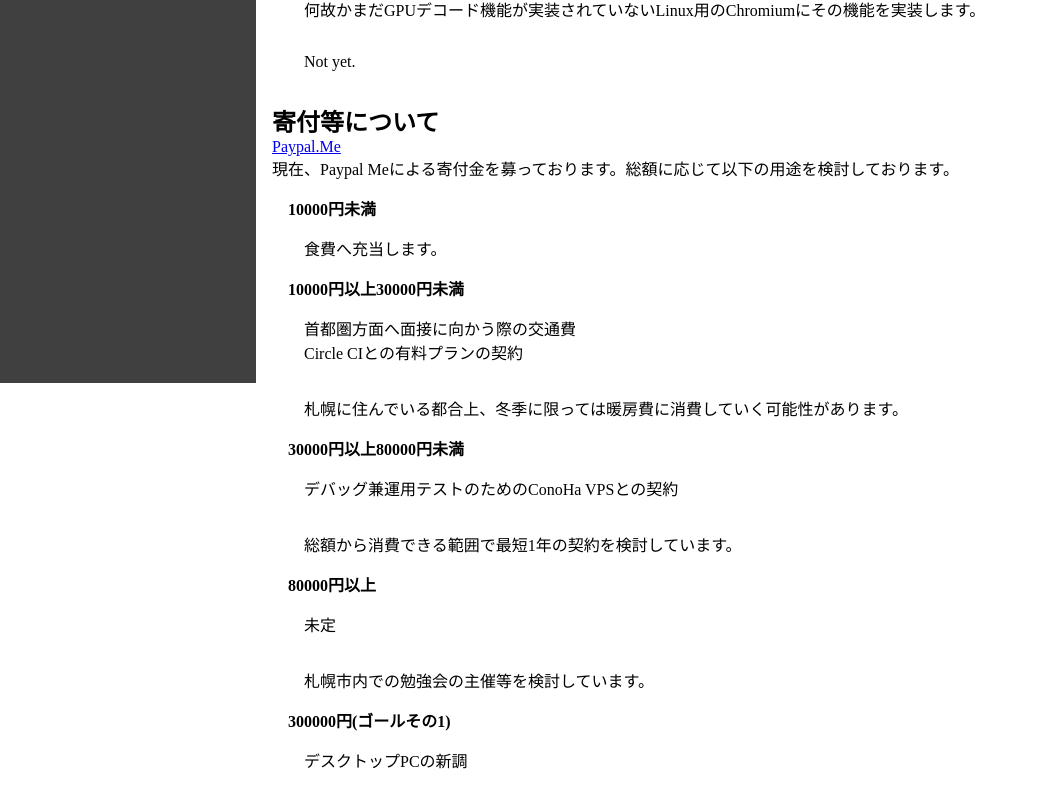
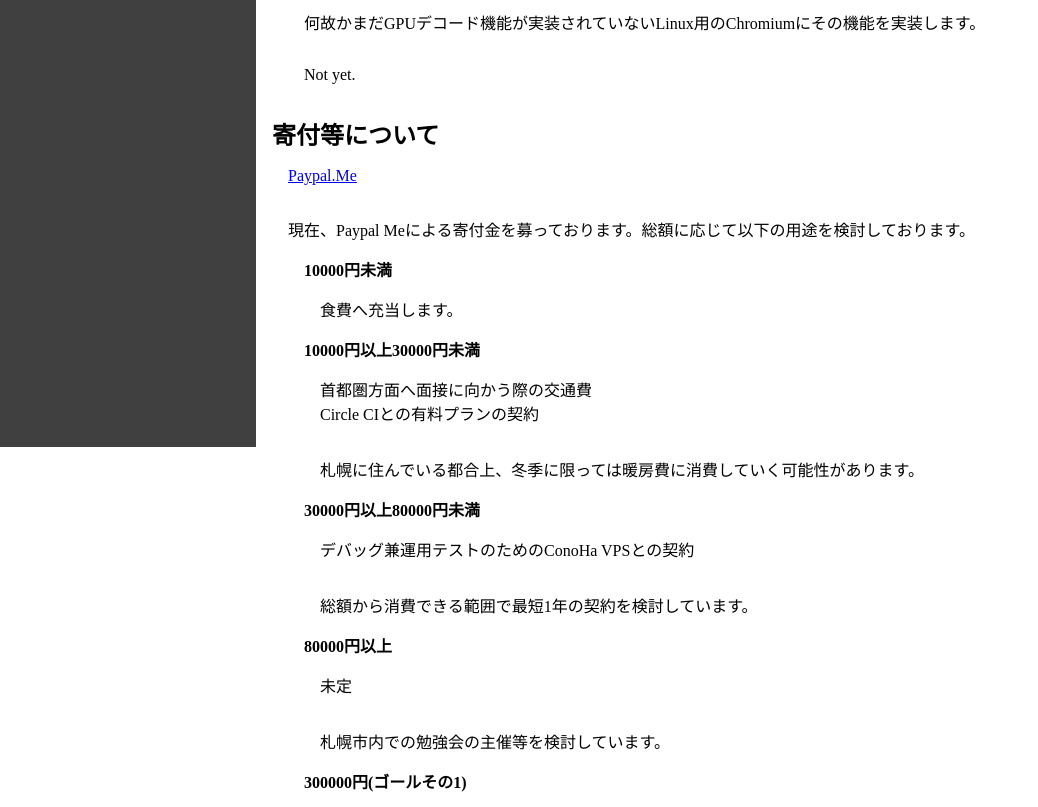
Before and after one commit to t-matsudate/my-profile, a Vue app: page / in a window 1280 px wide. Shown: the part 2548-3355 px from the top of the page, without its empty margins (0-1038 px from the left). Built offline with nearby package versions, Linux system fonts and the light colour scheme.

Commit message:
Fixed tag's mismatches.

```diff
--- a/src/components/Main.vue
+++ b/src/components/Main.vue
@@ -85,10 +85,10 @@
           </div>
         </section>
         <section id="section-donate">
-          <h2>寄付等について</h2>
+          <h2 class="section-titles">寄付等について</h2>
           <div class="section-contents">
-            <p><a href="https://www.paypal.me/funchs">Paypal.Me</a></p>
-            <p>現在、Paypal Meによる寄付金を募っております。総額に応じて以下の用途を検討しております。
+            <p id="paypal-me"><a href="https://www.paypal.me/funchs">Paypal.Me</a></p>
+            <div id="donate">現在、Paypal Meによる寄付金を募っております。総額に応じて以下の用途を検討しております。
               <ul id="plans">
                 <li><strong class="captions">10000円未満</strong>
                   <p class="descriptions">食費へ充当します。</p>
@@ -114,7 +114,7 @@
                 </li>
               </ul>
               <p>サービスの稼働を開始した段階でCamp-fireによる出資の募集に切り替えます。</p>
-            </p>
+            </div>
           </div>
         </section>
       </article>
@@ -243,6 +243,14 @@
             }
 
             #section-donate {
+              #paypal-me {
+                  padding: 1em;
+              }
+
+              #donate {
+                  padding: 1em;
+              }
+
               #plans {
                   list-style: none;
                   margin: 1em;
```
